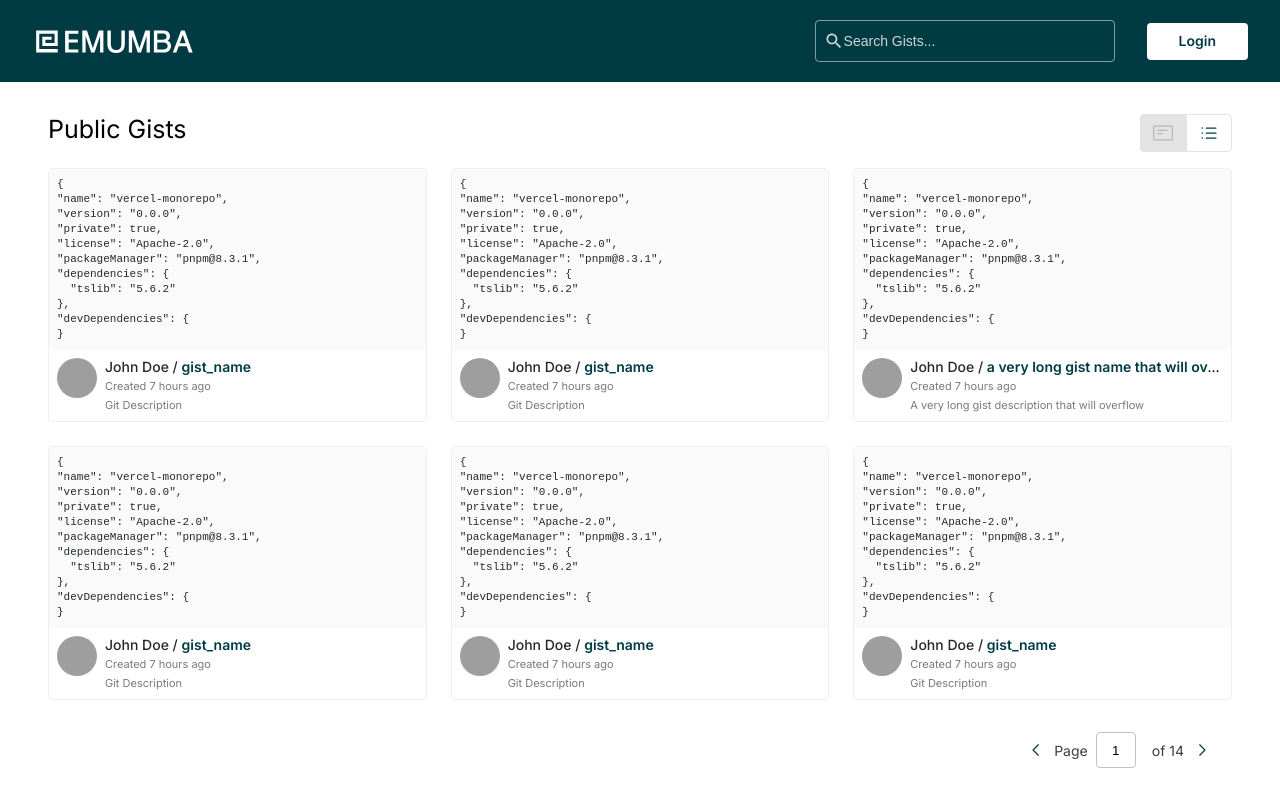
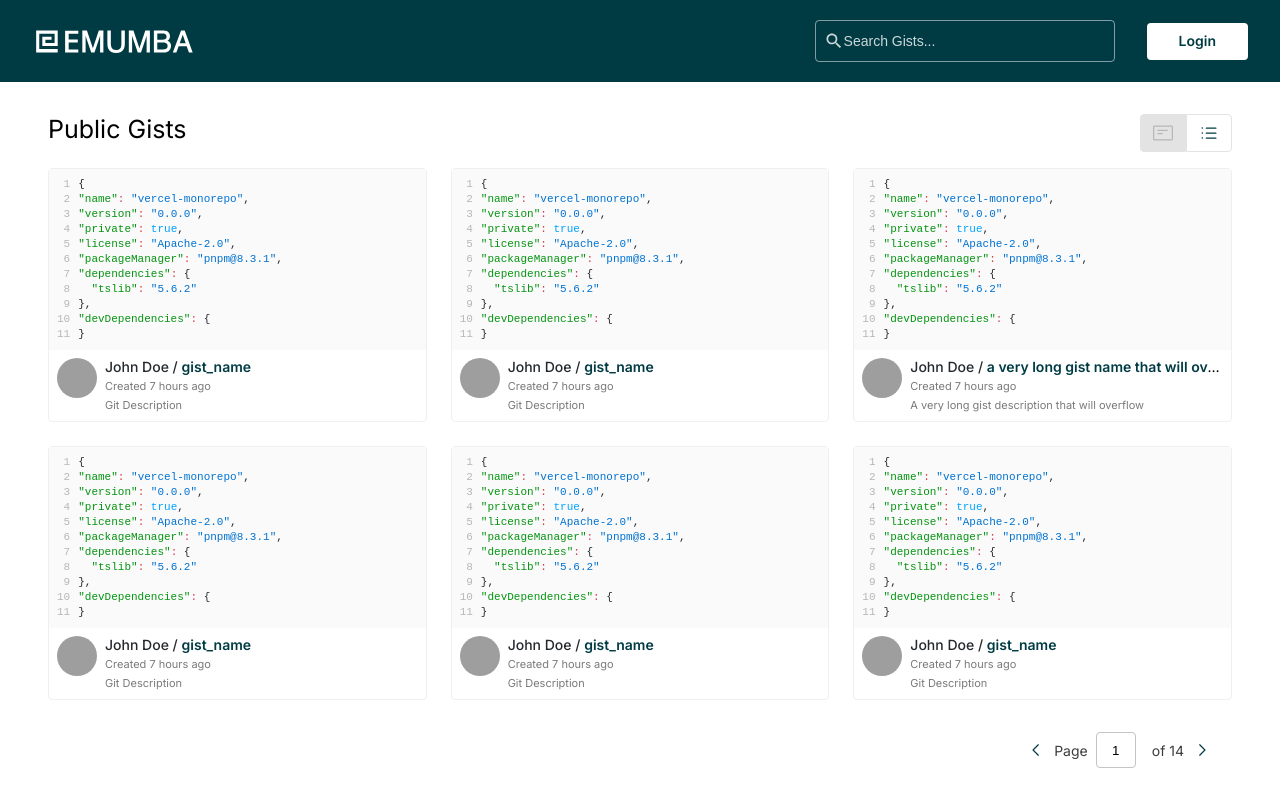
Before and after one commit to farrukhzeb23/fe-2007, a React (Vite) app: page / in a window 1280 px wide. Both pictures are taken after a click on the button 1163 px from the left and 133 px from the top of the page. Built offline with nearby package versions, Linux system fonts and the light colour scheme; grey boxes are pictures that could not be loaded.

Commit message:
feat: add CodeBlock component for syntax highlighting and update GistCard to use it

```diff
--- a/package.json
+++ b/package.json
@@ -10,11 +10,13 @@
     "preview": "vite preview"
   },
   "dependencies": {
+    "prismjs": "^1.29.0",
     "react": "^19.0.0",
     "react-dom": "^19.0.0"
   },
   "devDependencies": {
     "@eslint/js": "^9.22.0",
+    "@types/prismjs": "^1.26.3",
     "@types/react": "^19.0.10",
     "@types/react-dom": "^19.0.4",
     "@vitejs/plugin-react": "^4.3.4",
--- /dev/null
+++ b/src/components/CodeBlock.tsx
@@ -0,0 +1,74 @@
+import { useEffect, useRef } from 'react';
+import Prism from 'prismjs';
+import 'prismjs/components/prism-javascript';
+import 'prismjs/components/prism-typescript';
+import 'prismjs/components/prism-jsx';
+import 'prismjs/components/prism-tsx';
+import 'prismjs/components/prism-css';
+import 'prismjs/components/prism-python';
+import 'prismjs/components/prism-json';
+import 'prismjs/components/prism-markdown';
+import 'prismjs/components/prism-bash';
+import 'prismjs/components/prism-yaml';
+
+type Props = {
+  code: string;
+  language: string;
+  showLineNumbers?: boolean;
+  maxWidth?: string;
+};
+
+function CodeBlock({ code, language = 'javascript', showLineNumbers = true }: Props) {
+  const codeRef = useRef<HTMLElement>(null);
+
+  useEffect(() => {
+    if (codeRef.current) {
+      Prism.highlightElement(codeRef.current);
+    }
+  }, [code, language]);
+
+  // Map common file extensions to Prism language codes
+  const getLanguageFromType = (type: string): string => {
+    const languageMap: Record<string, string> = {
+      js: 'javascript',
+      jsx: 'jsx',
+      ts: 'typescript',
+      tsx: 'tsx',
+      py: 'python',
+      json: 'json',
+      md: 'markdown',
+      css: 'css',
+      html: 'html',
+      yml: 'yaml',
+      yaml: 'yaml',
+      sh: 'bash',
+      bash: 'bash',
+    };
+
+    return languageMap[type.toLowerCase()] || type.toLowerCase();
+  };
+
+  const prismLanguage = getLanguageFromType(language);
+
+  const codeLines = code.split('\n');
+  const lineNumbersContent = codeLines.map((_, i) => i + 1).join('\n');
+
+  return (
+    <div className="code-block-container">
+      <div className="code-content">
+        {showLineNumbers && (
+          <pre className="line-numbers">
+            <code>{lineNumbersContent}</code>
+          </pre>
+        )}
+        <pre className={`language-${prismLanguage}`}>
+          <code ref={codeRef} className={`language-${prismLanguage}`}>
+            {code}
+          </code>
+        </pre>
+      </div>
+    </div>
+  );
+}
+
+export default CodeBlock;
--- a/src/components/Gist/GistCard.tsx
+++ b/src/components/Gist/GistCard.tsx
@@ -1,6 +1,7 @@
 import StarIcon from '../../assets/icons/star-24.svg';
 import ForkIcon from '../../assets/icons/repo-forked-24.svg';
 import { Gist } from '../../types';
+import CodeBlock from '../CodeBlock';
 
 type Props = {
   gist: Gist;
@@ -8,12 +9,17 @@ type Props = {
 };
 
 function GistCard({ gist, index = 1 }: Props) {
+  const determineLanguage = (fileName: string): string => {
+    const extension = fileName.split('.').pop() || '';
+    return extension;
+  };
+
+  const language = determineLanguage(gist.fileName);
+
   return (
     <div className="gist-card">
       <div className="gist-card-content">
-        <pre className="gist-card-code">
-          <code>{gist.code}</code>
-        </pre>
+        <CodeBlock code={gist.code} language={language} showLineNumbers={true} />
       </div>
 
       <div className="gist-card-footer">
--- a/src/components/Gist/GistTable.tsx
+++ b/src/components/Gist/GistTable.tsx
@@ -6,22 +6,26 @@ interface GistTableProps {
   gists?: Gist[];
 }
 
-function GistItem({ gist }: { gist: Gist }) {
+function GistItem({ gist, index }: { gist: Gist; index: number }) {
   return (
     <div className="gist-table-row">
       <div className="gist-table-cell">
         <div className="user-info">
           <div className="avatar">
-            <img src={`https://i.pravatar.cc/40?img=${gist.id}`} alt="User Avatar" />
+            <img src={`https://i.pravatar.cc/40?img=${index}`} alt="User Avatar" />
           </div>
           <span>{gist.name}</span>
         </div>
       </div>
-      <div className="gist-table-cell" title={gist.notebookName}>{gist.notebookName}</div>
+      <div className="gist-table-cell" title={gist.notebookName}>
+        {gist.notebookName}
+      </div>
       <div className="gist-table-cell">
         <span className="keyword-badge">{gist.keywords[0]}</span>
       </div>
-      <div className="gist-table-cell" title={`Updated: ${gist.updatedAt}`}>{gist.updatedAt}</div>
+      <div className="gist-table-cell" title={`Updated: ${gist.updatedAt}`}>
+        {gist.updatedAt}
+      </div>
       <div className="gist-table-cell actions">
         <button className="action-button" title="Fork">
           <img src={ForkIcon} alt="Fork" />
@@ -49,7 +53,7 @@ function GistTable({ gists = [] }: GistTableProps) {
         </div>
         <div className="gist-table-body">
           {gists.map((gist, index) => (
-            <GistItem key={index} gist={gist} />
+            <GistItem key={index} gist={gist} index={index + 1} />
           ))}
         </div>
       </div>
--- a/src/index.css
+++ b/src/index.css
@@ -415,7 +415,6 @@ button {
 }
 
 /* Loader */
-
 .gist-loader-wrapper {
   display: flex;
   flex-direction: column;
@@ -427,6 +426,101 @@ button {
   width: 100%;
   background-color: #efefef;
   border-radius: 4px;
+}
+
+/* Code Block */
+.code-content {
+  display: flex;
+  gap: 8px;
+}
+
+.line-numbers {
+  user-select: none;
+  text-align: right;
+  margin: 0;
+  color: #b7b7b7;
+  font-family: monospace;
+  font-size: 11px;
+}
+
+.code-content pre {
+  margin: 0;
+  font-size: 11px;
+  line-height: 15px;
+}
+
+.code-content pre:nth-child(2) {
+  flex-grow: 1;
+}
+
+/* Add syntax highlighting for Prism */
+.token.comment,
+.token.prolog,
+.token.doctype,
+.token.cdata {
+  color: #6a737d;
+}
+
+.token.punctuation {
+  color: #24292e;
+}
+
+.token.property,
+.token.tag,
+.token.number,
+.token.constant,
+.token.symbol {
+  color: #059411;
+}
+
+.token.boolean {
+  color: #00a3ff;
+}
+
+.token.selector,
+.token.attr-name,
+.token.string,
+.token.char,
+.token.builtin {
+  color: #0072d1;
+}
+
+.token.operator,
+.token.entity,
+.token.url,
+.language-css .token.string,
+.style .token.string {
+  color: #d73a49;
+}
+
+.token.atrule,
+.token.attr-value,
+.token.keyword {
+  color: #d73a49;
+}
+
+.token.function,
+.token.class-name {
+  color: #6f42c1;
+}
+
+.token.regex,
+.token.important,
+.token.variable {
+  color: #e90;
+}
+
+.token.important,
+.token.bold {
+  font-weight: bold;
+}
+
+.token.italic {
+  font-style: italic;
+}
+
+.token.entity {
+  cursor: help;
 }
 
 /* Responsive container */
--- a/src/types.ts
+++ b/src/types.ts
@@ -9,4 +9,5 @@ export type Gist = {
   description: string;
   code: string;
   link: string;
+  language?: string; // Optional as we can also determine it from the filename
 };
```
Also changed, not shown: 1 other file (tests, documents, lock files or other folders).
